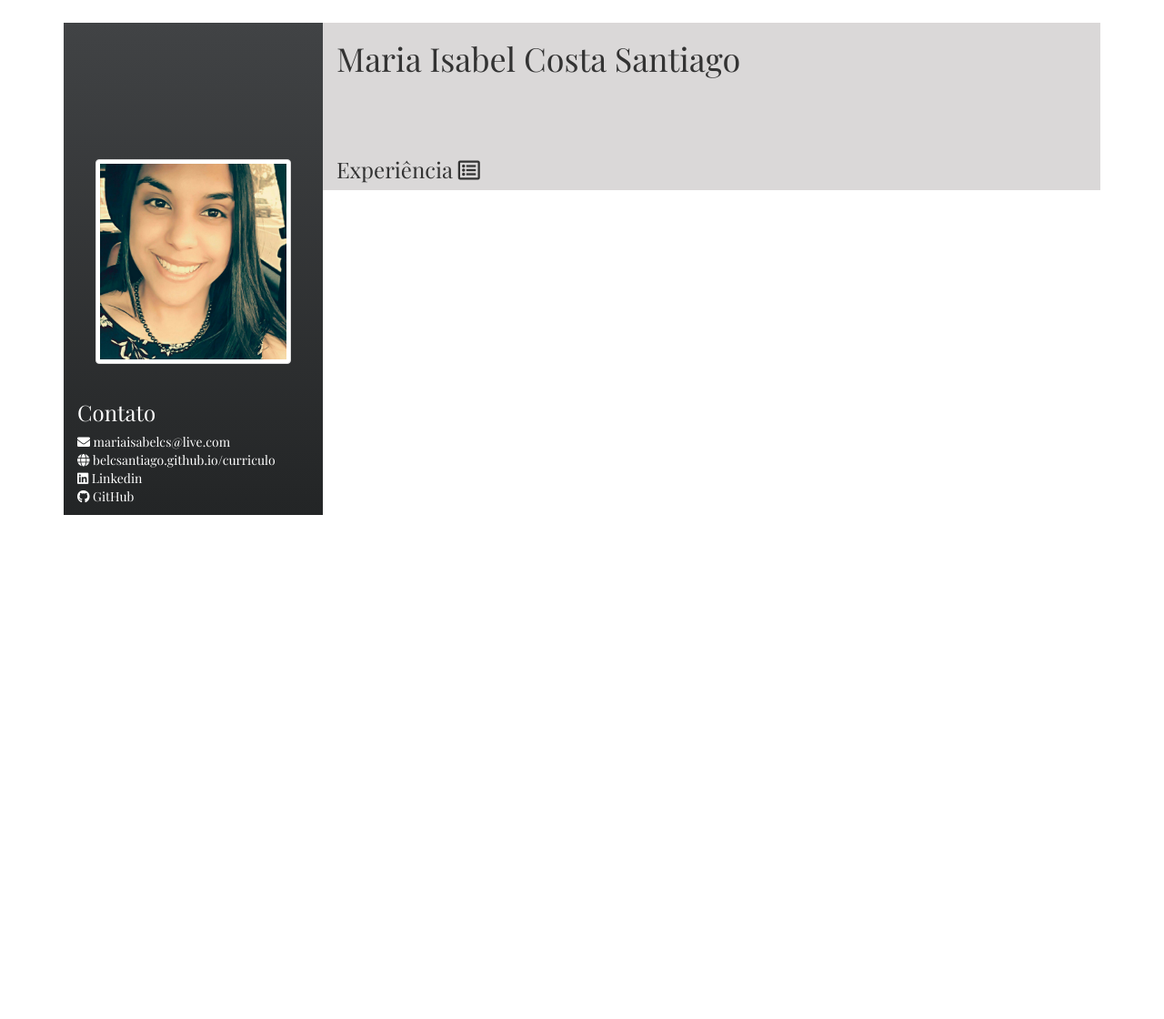
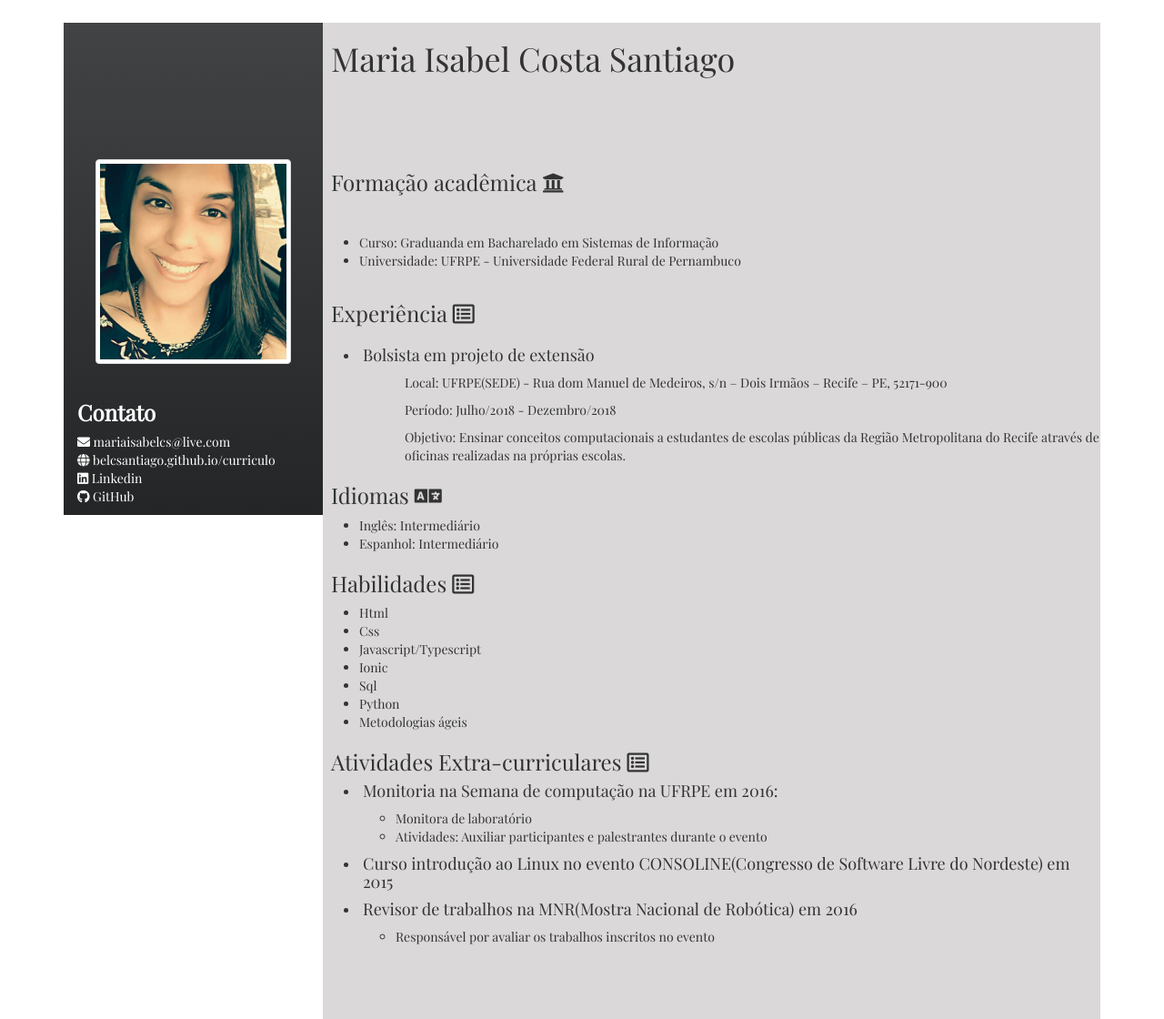
Before and after one commit to belcsantiago/belcsantiago.github.io, a plain HTML site: page curriculo/index.html in a window 1280 px wide. Shown: the whole page at 91% size. Before the commit the page ends 800 px from the top, so only its background shows below. Drawn offline with nearby package versions, Linux system fonts and the light colour scheme.

Commit message:
V1 curriculo

```diff
--- a/curriculo/dist/css/style.css
+++ b/curriculo/dist/css/style.css
@@ -5,6 +5,9 @@
 .content-right{
     float:left;
     background-color: rgb(218, 216, 216);
+}
+.content-right h1{
+    margin-left: 9px;
 }
 .content-left{
     background: #232526;  /* fallback for old browsers */
@@ -34,4 +37,49 @@
 }
 .contact h3{
     color:white;
+    font-weight: bold;
 }
+.title-exp{
+    /*border-width: 2px;
+    border-style: solid;
+    border-color: #414345;*/
+    /* background-color: rgb(156, 155, 155);
+    color:white; */
+    padding-bottom: 4px;
+    padding-top: 4px;
+    font-weight: bold;
+    padding-left: 9px;
+}
+.title-academic{
+    /* background-color: rgb(156, 155, 155);
+    color:white; */
+    padding-bottom: 4px;
+    padding-top: 4px;
+    padding-left: 9px;
+    margin-bottom: 30px ;
+}
+.col-sm-9{
+    padding-left: 0px ;
+    padding-right: 0px ;
+}
+.content-right h4{
+    padding-left: 4px;
+}
+.about-exp p{
+    padding-left:50px;
+}
+.academic-exp p{
+    padding-left:50px;
+}
+.title-languages h3{
+    padding-left: 9px;
+}
+.title-volunteers{
+    padding-left: 9px;
+}
+.title-skills{
+    padding-left: 9px;
+}
+.volunteers{
+    margin-bottom: 80px;
+}
--- a/curriculo/index.html
+++ b/curriculo/index.html
@@ -56,9 +56,114 @@
             </div>
             <div class=" col-sm-9 content-right">
                 <h1>Maria Isabel Costa Santiago</h1>
-                <h3>Experiência
-                    <i class="far fa-list-alt"></i>
-                </h3>
+                <div class="academic">
+                    <div class="title-academic">
+                        <h3>Formação acadêmica
+                            <i class="fas fa-university"></i>
+                        </h3>
+                    </div>
+                    <div class="about-academic">
+                        <ul>
+                            <li>Curso: Graduanda em Bacharelado em Sistemas de Informação</li>
+                            <li>Universidade: UFRPE - Universidade Federal Rural de Pernambuco</li>
+                        </ul>
+                    </div>
+                </div>
+                <div class="exp">
+                    <div class="title-exp">
+                        <h3>Experiência
+                            <i class="far fa-list-alt"></i>
+                        </h3>
+                    </div>
+                    <div class="about-exp">
+                        <ul>
+                            <li>
+                                <h4>Bolsista em projeto de extensão</h4>
+                                <p>Local: UFRPE(SEDE) - Rua dom Manuel de Medeiros, s/n – Dois Irmãos – Recife – PE, 52171-900</p>
+                                <p>Período: Julho/2018 - Dezembro/2018</p>
+                                <p>Objetivo: Ensinar conceitos computacionais a estudantes de escolas públicas da Região Metropolitana
+                                    do Recife através de oficinas realizadas na próprias escolas.</p>
+                            </li>
+                        </ul>
+                    </div>
+                </div>
+                <div class="languages">
+                    <div class="title-languages">
+                        <h3>Idiomas
+                            <i class="fas fa-language"></i>
+                        </h3>
+                    </div>
+                    <div class="about-languages">
+                        <ul>
+                            <li>
+                                Inglês: Intermediário
+                            </li>
+                            <li>
+                                Espanhol: Intermediário
+                            </li>
+                        </ul>
+                    </div>
+                </div>
+                <div class="skills">
+                    <div class="title-skills">
+                        <h3>Habilidades
+                            <i class="far fa-list-alt"></i>
+                        </h3>
+                    </div>
+                    <div class="about-skills">
+                        <ul>
+                            <li>
+                                Html
+                            </li>
+                            <li>
+                                Css
+                            </li>
+                            <li>
+                                Javascript/Typescript
+                            </li>
+                            <li>
+                                Ionic
+                            </li>
+                            <li>
+                                Sql
+                            </li>
+                            <li>
+                                Python
+                            </li>
+                            <li>
+                                Metodologias ágeis
+                            </li>
+                        </ul>
+                    </div>
+                </div>
+                <div class="volunteers">
+                    <div class="title-volunteers">
+                        <h3>Atividades Extra-curriculares
+                                <i class="far fa-list-alt"></i>
+                            </h3>
+                    </div>
+                    <div class="about-volunteers">
+                        <ul>
+                            <li>
+                                <h4>Monitoria na Semana de computação na UFRPE em 2016:</h4>
+                                <ul>
+                                    <li>Monitora de laboratório </li>
+                                    <li>Atividades: Auxiliar participantes e palestrantes durante o evento</li>
+                                </ul>
+                            </li>
+                            <li>
+                                <h4>Curso introdução ao Linux no evento CONSOLINE(Congresso de Software Livre do Nordeste) em
+                                    2015 </h4>
+                            </li>
+                            <li>
+                                <h4>Revisor de trabalhos na MNR(Mostra Nacional de Robótica) em 2016 </h4>
+                                <ul>
+                                    <li>Responsável por avaliar os trabalhos inscritos no evento</li>
+                                </ul>
+                            </li>
+                        </ul>
+                    </div>
+                </div>
             </div>
         </div>
     </div>
```
